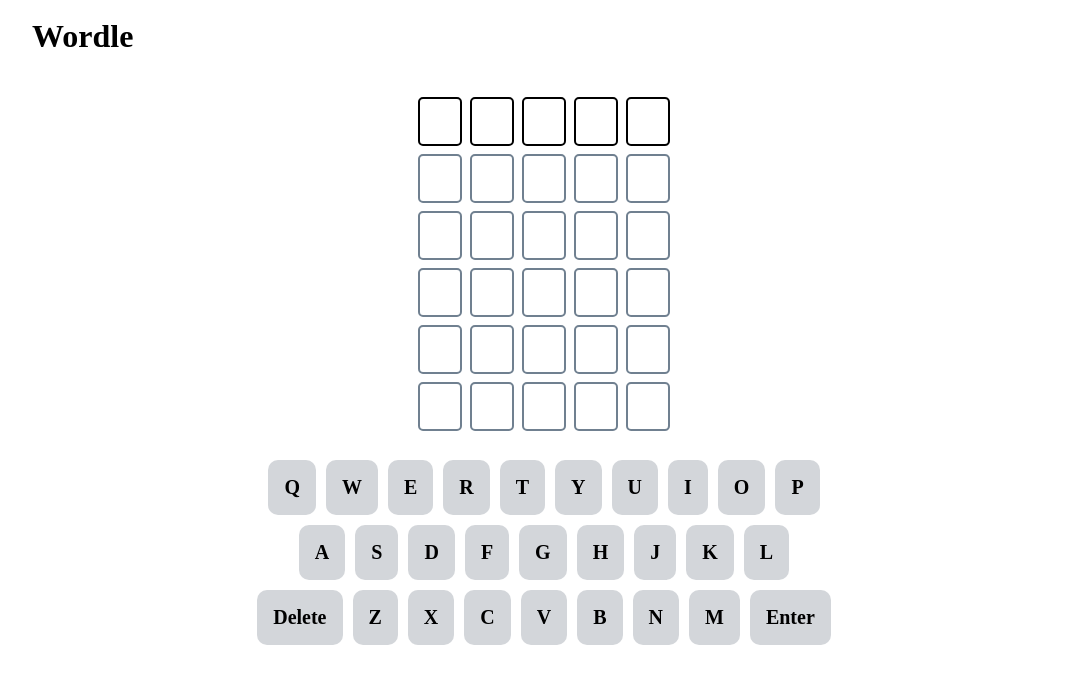
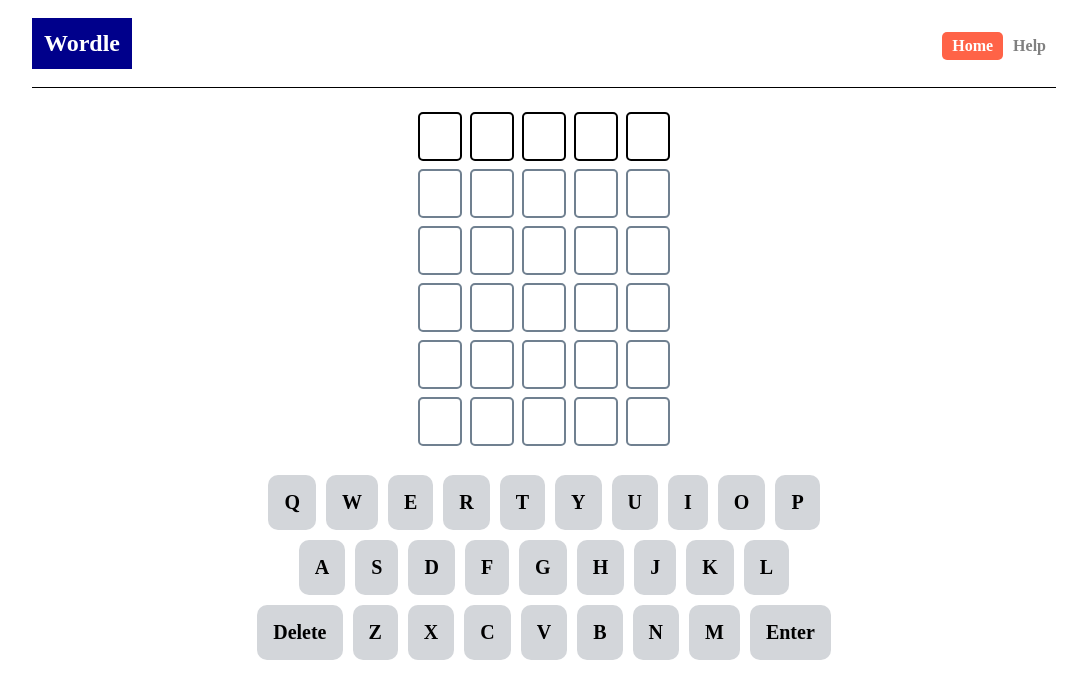
Before and after one commit to Aravin008/wordleclone, a plain HTML site: page index.html in a window 1280 px wide. Shown: the whole page, without its empty margins (96-1183 px from the left). Drawn offline with Linux system fonts and the light colour scheme.

Commit message:
1. New word 2. help with rules

```diff
--- a/index.html
+++ b/index.html
@@ -10,10 +10,17 @@
 <body>
     <div class="container">
         <header>
-            <h1>Wordle</h1>
+            <nav>
+                <h1>Wordle</h1>
+                <div>
+                    <a href="/wordleclone/"><p class="active">Home</p></a>
+                    <a href="/wordleclone/help"><p >Help</p></a>
+                </div>
+            </nav>
             <p id="error" style="display: none;">Its a wrong word. 😕</p>
             <p id="displayMessage" class="tryagain" style="display: none;" onclick="refreshPage();"> </p>
         </header>
+        <hr></hr>
         <main>
             <section class="words">
                 <div class="word-row active"><span></span><span></span><span></span><span></span><span></span></div>
--- a/index.js
+++ b/index.js
@@ -2,7 +2,7 @@ var words = [];
 var currentRow = 0;
 var currentWord = "";
 var gameProgress = [];
-var gameWord = "broad";
+var gameWord = "storm";
 var keysStatus = {};
 var maxGuessWords = 6;
 var maxLengthWord = 5;
--- a/style.css
+++ b/style.css
@@ -2,6 +2,10 @@
     margin: 0;
     padding: 0;
     border: 0;
+}
+
+a{
+    text-decoration: none;
 }
 
 .container{
@@ -23,6 +27,42 @@ header .tryagain {
     border-radius: 12px;
     cursor: pointer;
 }
+
+nav {
+    display: flex;
+    justify-content: space-between;
+    align-items: baseline;
+}
+
+nav h1 {
+    padding: 12px;
+    background-color: darkblue;
+    color: white;
+}
+
+nav div{
+    display: flex;
+}
+
+nav p {
+    padding: 5px 10px;
+    color: grey;
+    border-radius: 5px;
+    font-weight: 600;
+}
+
+nav p.active {
+    background-color: tomato;
+    color: white;
+}
+
+hr {
+    border: 0;
+    clear:both;
+    display:block;
+    background-color:#000;
+    height: 1px;
+  }
 
 main {
     padding: 20px 0;
@@ -123,6 +163,18 @@ main .keyboard .action span {
     100% { transform: rotate(360deg); }
   }
 
+/* Help page */
+.game-help {
+    margin-top: 10px;
+    background-color: cadetblue;
+    color: white;
+    padding: 25px 0px 25px 25px;
+}
+
+.game-help ul {
+    padding-left: 16px;
+}
+
 
 /* Mobile and Tab  */
 @media only screen and (max-width: 600px) {
```
Also changed, not shown: help.html (added, +40 -0 lines), testing.html (deleted, +0 -12 lines).
